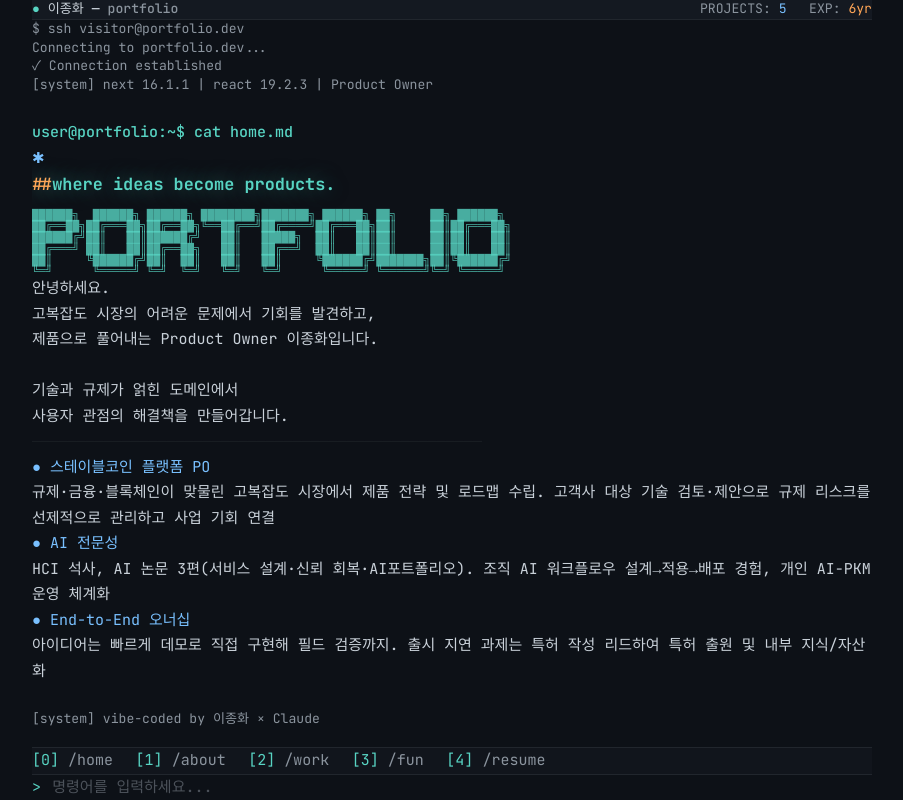
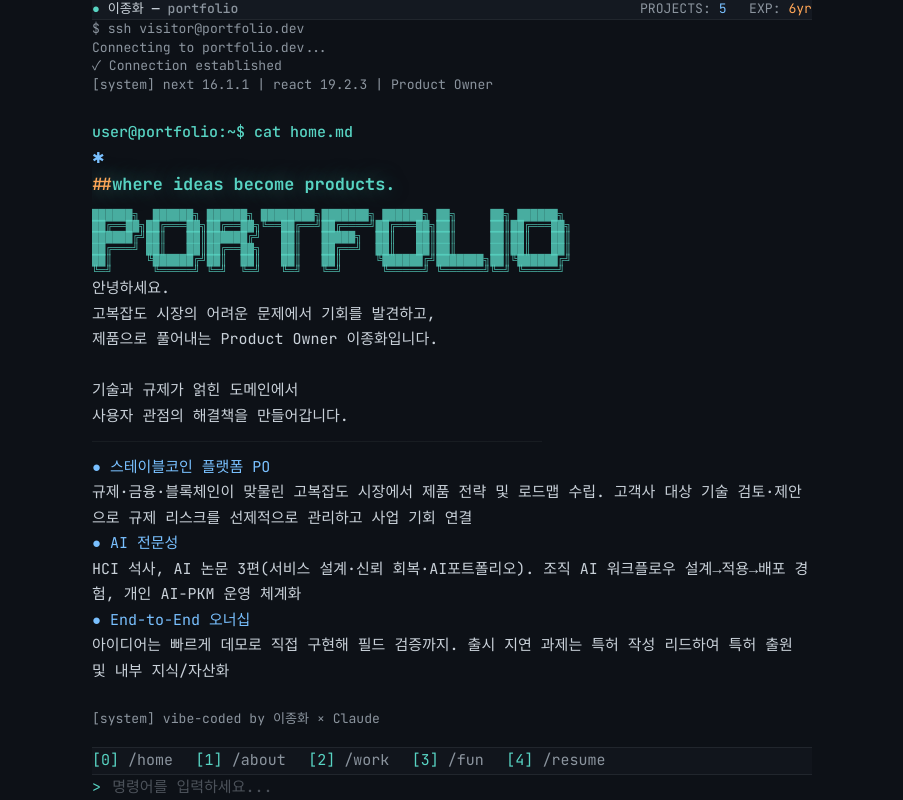
Before and after one commit to DinN0000/example_02, a Next.js app: page / in a window 1280 px wide. Shown: the whole page, without its empty margins (188-1091 px from the left). Built offline with nearby package versions, Linux system fonts and the light colour scheme.

Commit message:
콘텐츠 영역 폭 768px로 축소

```diff
--- a/src/components/Terminal.tsx
+++ b/src/components/Terminal.tsx
@@ -590,7 +590,7 @@ export default function Terminal() {
 
   return (
     <div className="h-screen bg-background flex justify-center font-mono overflow-hidden">
-      <div className="w-full max-w-4xl flex flex-col h-full">
+      <div className="w-full max-w-3xl flex flex-col h-full">
       {/* Status Bar */}
       <header className="sticky top-0 z-10 bg-card/95 backdrop-blur border-b border-border">
         <div className="px-6 py-3 flex justify-between items-center text-sm">
```
